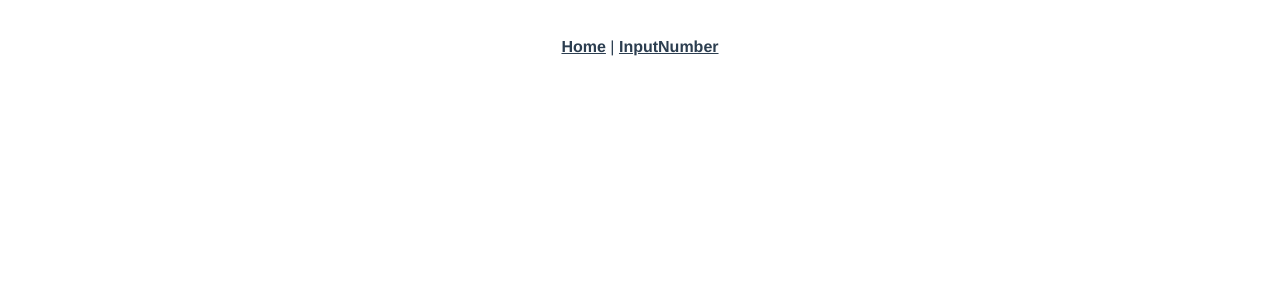
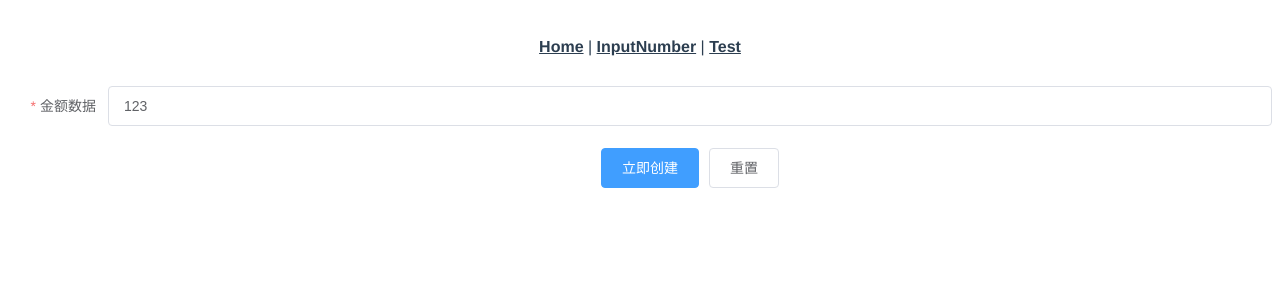
Before and after one commit to clydeqin7/vue-components, a Vue app: page /#/Test in a window 1280 px wide. Shown: the top 300 px of the page. Built offline with nearby package versions, Linux system fonts and the light colour scheme.

Commit message:
feat: 测试用页面添加

```diff
--- a/src/App.vue
+++ b/src/App.vue
@@ -2,7 +2,8 @@
   <div id="app">
     <div id="nav">
       <router-link to="/">Home</router-link> |
-      <router-link to="/input_number">InputNumber</router-link>
+      <router-link to="/input_number">InputNumber</router-link> |
+      <router-link to="/test">Test</router-link>
     </div>
     <router-view />
   </div>
--- a/src/router/index.js
+++ b/src/router/index.js
@@ -19,6 +19,11 @@ const routes = [
     component: () =>
       import(/* webpackChunkName: "about" */ "../views/About.vue"),
   },
+  {
+    path: "/Test",
+    name: "Test",
+    component: () => import("../views/Test.vue"),
+  },
 ];
 
 const router = new VueRouter({
--- a/src/views/About.vue
+++ b/src/views/About.vue
@@ -16,7 +16,7 @@
 
 <script>
 import InputNumber from "@/components/InputNumber.vue";
-import ElInputMoney from "@/components/ElInputNumber.vue";
+import ElInputMoney from "@/components/ElInputMoney.vue";
 export default {
   name: "InputNumberWrapper",
   components: { InputNumber, ElInputMoney },
--- /dev/null
+++ b/src/views/Test.vue
@@ -0,0 +1,96 @@
+<template>
+  <el-form
+    :model="ruleForm"
+    :rules="rules"
+    ref="ruleForm"
+    label-width="100px"
+    class="demo-ruleForm"
+  >
+    <el-form-item label="金额数据" prop="moneyNumber">
+      <ElInputMoney v-model="ruleForm.moneyNumber"></ElInputMoney>
+    </el-form-item>
+    <el-form-item>
+      <el-button type="primary" @click="submitForm('ruleForm')"
+        >立即创建</el-button
+      >
+      <el-button @click="resetForm('ruleForm')">重置</el-button>
+    </el-form-item>
+  </el-form>
+</template>
+
+<script>
+import ElInputMoney from "@/components/ElInputMoney";
+export default {
+  components: { ElInputMoney },
+  data() {
+    return {
+      ruleForm: {
+        moneyNumber: 123,
+        name: "",
+        region: "",
+        date1: "",
+        date2: "",
+        delivery: false,
+        type: [],
+        resource: "",
+        desc: "",
+      },
+      rules: {
+        moneyNumber: [
+          { required: true, message: "请输入金额", trigger: "blur" },
+        ],
+        name: [
+          { required: true, message: "请输入活动名称", trigger: "blur" },
+          { min: 3, max: 5, message: "长度在 3 到 5 个字符", trigger: "blur" },
+        ],
+        region: [
+          { required: true, message: "请选择活动区域", trigger: "change" },
+        ],
+        date1: [
+          {
+            type: "date",
+            required: true,
+            message: "请选择日期",
+            trigger: "change",
+          },
+        ],
+        date2: [
+          {
+            type: "date",
+            required: true,
+            message: "请选择时间",
+            trigger: "change",
+          },
+        ],
+        type: [
+          {
+            type: "array",
+            required: true,
+            message: "请至少选择一个活动性质",
+            trigger: "change",
+          },
+        ],
+        resource: [
+          { required: true, message: "请选择活动资源", trigger: "change" },
+        ],
+        desc: [{ required: true, message: "请填写活动形式", trigger: "blur" }],
+      },
+    };
+  },
+  methods: {
+    submitForm(formName) {
+      this.$refs[formName].validate((valid) => {
+        if (valid) {
+          alert("submit!");
+        } else {
+          console.log("error submit!!");
+          return false;
+        }
+      });
+    },
+    resetForm(formName) {
+      this.$refs[formName].resetFields();
+    },
+  },
+};
+</script>
```
Also changed, not shown: src/components/ElInputMoney.vue (renamed from src/components/ElInputNumber.vue).
